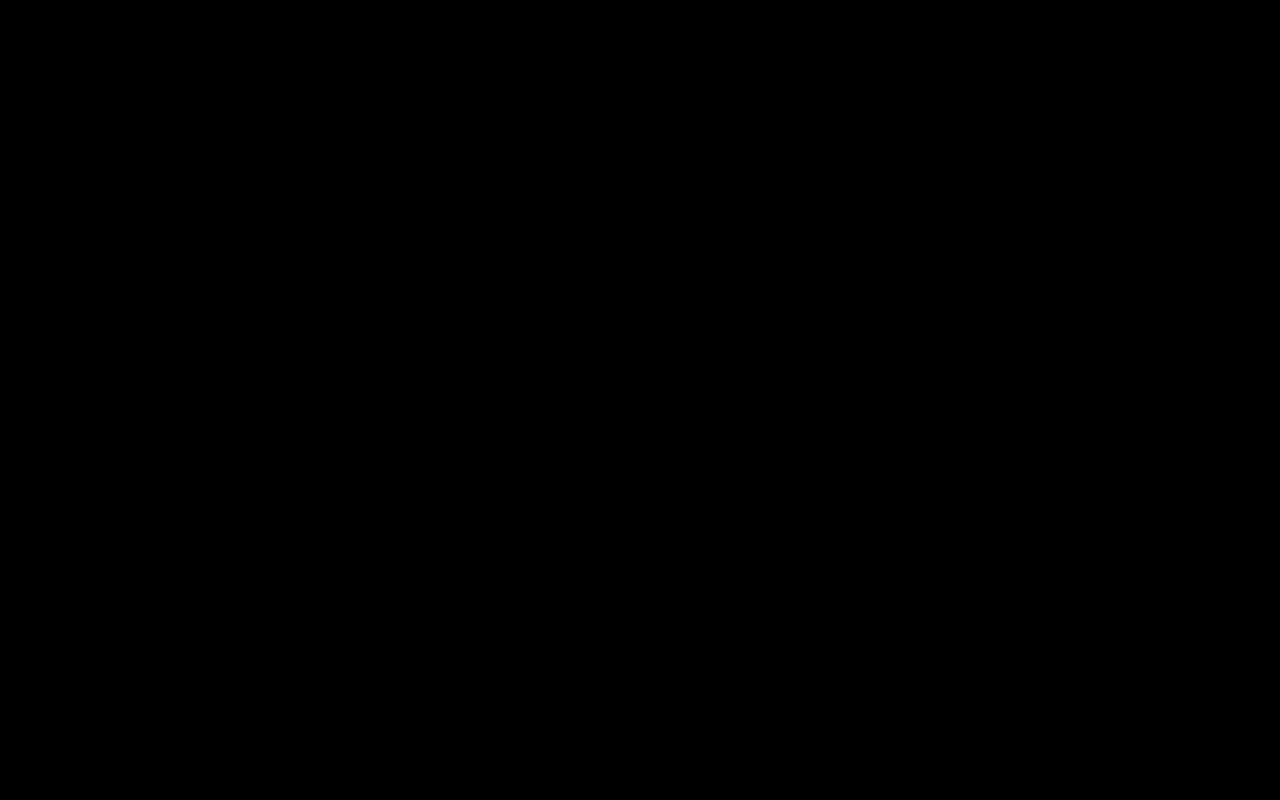
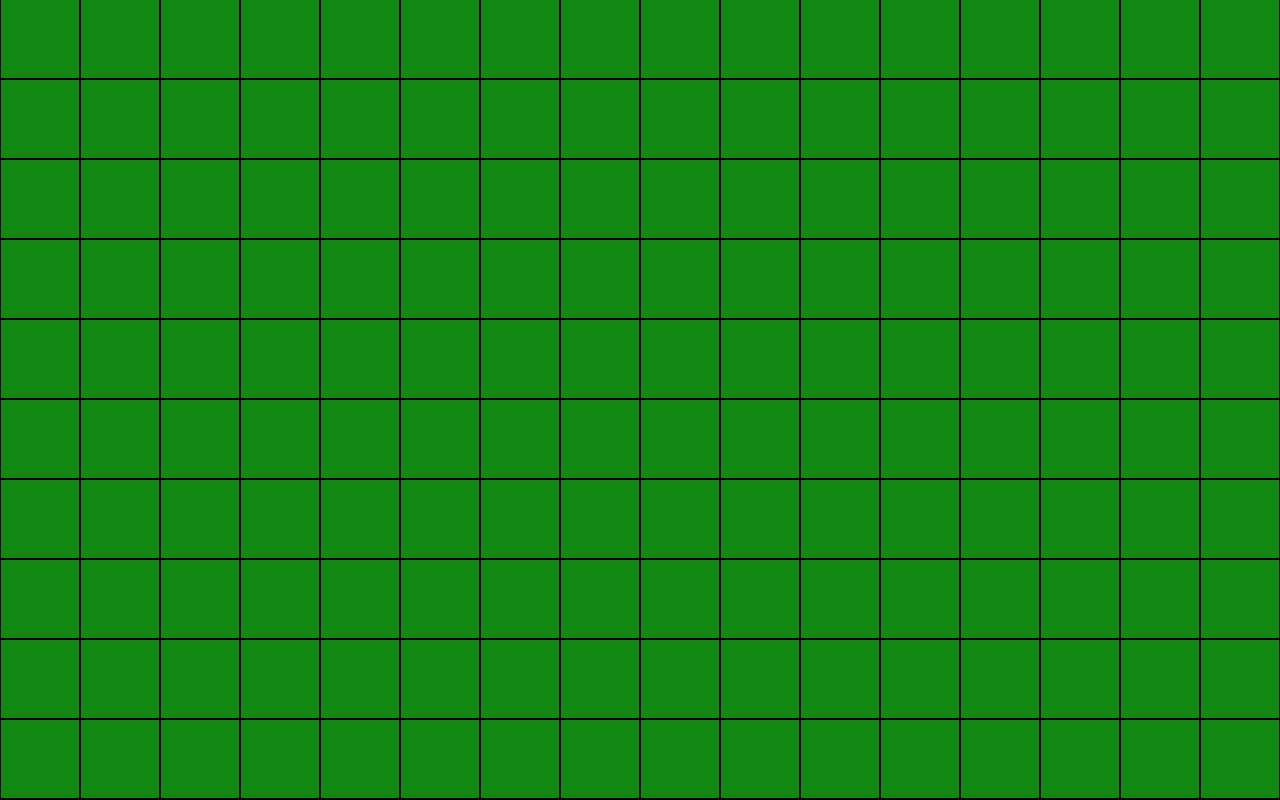
Before and after one commit to logusivam/Hacker-Login-Form, a plain HTML site: page index.html in a window 1280 px wide. Drawn offline with Linux system fonts and the light colour scheme.

Commit message:
Aug 19, 2024, 3:09 PM

```diff
--- a/style.css
+++ b/style.css
@@ -61,4 +61,5 @@ section span
     display: block;
     width: calc(6.25vw - 2px);
     height: calc(6.25vw - 2px);
+    background: #181;
 }
```
